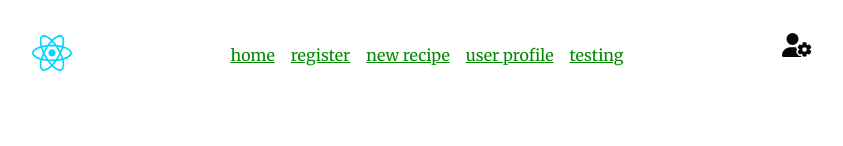
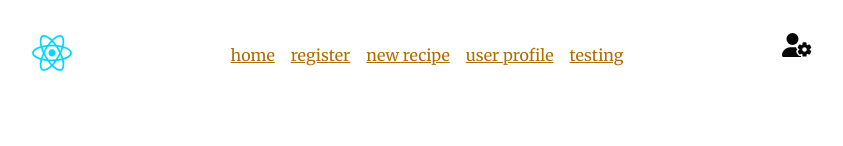
Before and after one commit to HladenRazum/vite-react-meals-frontend, a React (Vite) app: page / in a window 1280 px wide. Shown: the top 146 px of the page, without its empty margins (218-1061 px from the left). Built offline with nearby package versions, Linux system fonts and the light colour scheme; no server answers.

Commit message:
small fixes of styling

```diff
--- a/src/pages/Home/Home.tsx
+++ b/src/pages/Home/Home.tsx
@@ -1,6 +1,5 @@
 import Filter from "../../components/Layout/Filter/Filter";
 import PageWrapper from "../../components/Layout/PageWrapper/PageWrapper";
-import ThemeSwitch from "../../features/ThemeSwitch/ThemeSwitch";
 import RecipesList from "./components/RecipesList/RecipesList";
 import "./Home.scss";
 
--- a/src/pages/NewRecipe/NewRecipe.tsx
+++ b/src/pages/NewRecipe/NewRecipe.tsx
@@ -4,9 +4,7 @@ import NewRecipeForm from "./components/NewRecipeForm/NewRecipeForm";
 const NewRecipe: React.FC = () => {
    return (
       <PageWrapper title="New Recipe">
-         <div>
-            <NewRecipeForm />
-         </div>
+         <NewRecipeForm />
       </PageWrapper>
    );
 };
--- a/src/styles/_form.css
+++ b/src/styles/_form.css
@@ -19,6 +19,9 @@
 }
 
 label {
+   display: block;
+   margin-bottom: var(--spacing-sm);
+   font-weight: 700;
    color: var(--label-textColor);
 }
 
--- a/src/styles/_globals.css
+++ b/src/styles/_globals.css
@@ -4,12 +4,6 @@
    display: flex;
    flex-direction: column;
    width: 100%;
-}
-
-label {
-   display: block;
-   margin-bottom: var(--spacing-sm);
-   font-weight: 700;
 }
 
 .mb {
@@ -37,14 +31,3 @@ label {
    padding-bottom: 0.2em;
    margin-bottom: 0.2em;
 }
-
-/* Testing classes */
-.test {
-   background-color: rgb(250, 221, 240);
-   color: rgb(255, 0, 13);
-   padding: 0 0.5em;
-}
-
-.test-border {
-   border: 2px dashed #134b1c;
-}
--- a/src/styles/_palette.css
+++ b/src/styles/_palette.css
@@ -36,8 +36,8 @@
    --icon-fillColor: var(--black);
    --accent-color: #ffc600;
    --inactive-color: #d5d5d5;
-   --navLink-color: #018900;
-   --navLink-hover-color: #27fb27;
+   --navLink-color: #b06b03;
+   --navLink-hover-color: #ff9700;
    --label-textColor: rgb(112 6 243);
 }
 
@@ -60,8 +60,8 @@
    --icon-fillColor: rgb(24, 225, 247);
    --accent-color: #45b800;
    --inactive-color: #515454;
-   --navLink-color: rgb(255, 105, 105);
-   --navLink-hover-color: #ff2759;
+   --navLink-color: #c733a9;
+   --navLink-hover-color: #ff15d0;
    --label-textColor: #6a7dff;
 }
 
@@ -85,6 +85,6 @@
    --accent-color: #ff0000;
    --inactive-color: rgb(106, 85, 106);
    --navLink-color: red;
-   --navLink-hover-color: #ff9595;
+   --navLink-hover-color: #7f0404;
    --label-textColor: #001dff;
 }
```
